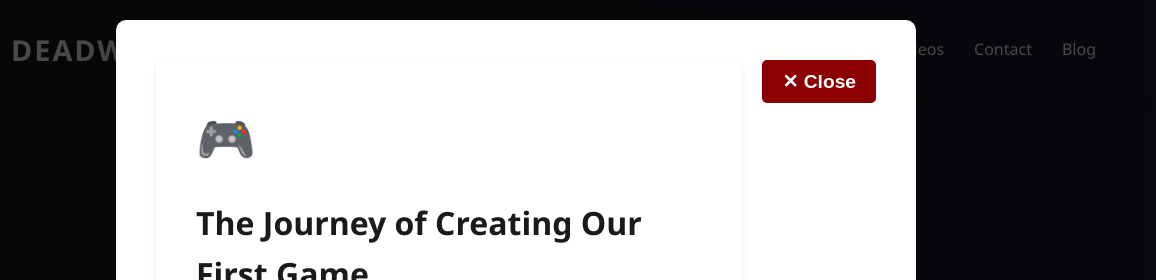
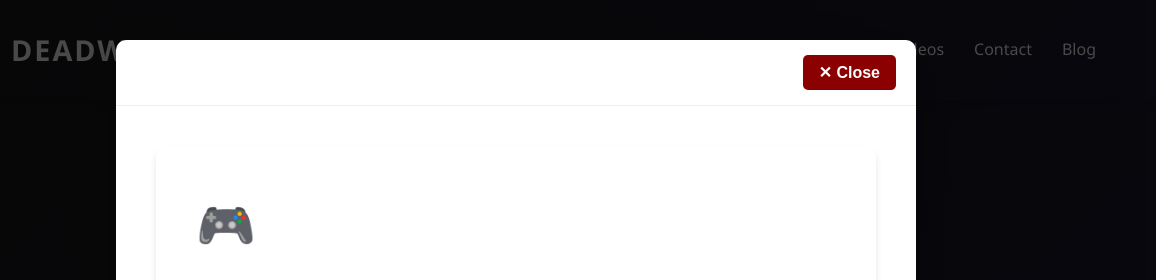
Before and after one commit to Niharkanta1/deadwolf-games, a website built with Vite: page blog.html in a window 1280 px wide. Both pictures are taken after a click on the element 243 px from the left and 608 px from the top of the page. Shown: the top 280 px of the page, 124-1280 px from the left. Built offline with nearby package versions, Linux system fonts and the light colour scheme.

Commit message:
Reposition close button to top of modal and make blog content fill full popup space

```diff
--- a/src/blog.ts
+++ b/src/blog.ts
@@ -184,6 +184,7 @@ function showBlogPost(post: BlogPost): void {
   const postContainer = document.createElement("div");
   postContainer.className = "blog-modal-container";
 
+  // Create header with close button
   const headerDiv = document.createElement("div");
   headerDiv.className = "blog-modal-header";
 
@@ -191,8 +192,11 @@ function showBlogPost(post: BlogPost): void {
   closeBtn.className = "blog-modal-close";
   closeBtn.textContent = "✕ Close";
 
+  headerDiv.appendChild(closeBtn);
+
+  // Create content div
   const contentDiv = document.createElement("div");
-  contentDiv.style.width = "100%";
+  contentDiv.className = "blog-modal-content";
 
   contentDiv.innerHTML = `
     <article class="blog-post">
@@ -209,9 +213,8 @@ function showBlogPost(post: BlogPost): void {
     </article>
   `;
 
-  headerDiv.appendChild(contentDiv);
-  headerDiv.appendChild(closeBtn);
   postContainer.appendChild(headerDiv);
+  postContainer.appendChild(contentDiv);
   modal.appendChild(postContainer);
   container.appendChild(modal);
 
--- a/src/styles/main.css
+++ b/src/styles/main.css
@@ -600,39 +600,46 @@ body {
 .blog-modal-container {
     background: white;
     border-radius: 10px;
-    padding: 40px;
+    padding: 0;
     max-width: 800px;
     width: 100%;
     margin: auto;
     position: relative;
     box-shadow: 0 20px 60px rgba(0, 0, 0, 0.3);
+    display: flex;
+    flex-direction: column;
+    max-height: 90vh;
 }
 
 .blog-modal-header {
     display: flex;
-    justify-content: space-between;
-    align-items: flex-start;
-    margin-bottom: 30px;
-    gap: 20px;
+    justify-content: flex-end;
+    align-items: center;
+    padding: 15px 20px;
+    border-bottom: 1px solid #eee;
+    flex-shrink: 0;
 }
 
 .blog-modal-close {
     background: var(--primary-color);
     color: white;
     border: none;
-    padding: 10px 20px;
+    padding: 8px 16px;
     border-radius: 5px;
     cursor: pointer;
-    font-size: 1.2rem;
+    font-size: 1rem;
     font-weight: bold;
     transition: background 0.3s ease;
-    flex-shrink: 0;
-    height: fit-content;
-    min-width: 100px;
 }
 
 .blog-modal-close:hover {
     background: var(--accent-color);
+}
+
+.blog-modal-content {
+    padding: 40px;
+    overflow-y: auto;
+    flex: 1;
 }
 
 /* ============================================
@@ -685,15 +692,15 @@ body {
     }
 
     .blog-modal-container {
+        padding: 0;
+    }
+
+    .blog-modal-content {
         padding: 20px;
     }
 
     .blog-modal-header {
         flex-direction: column;
-    }
-
-    .blog-modal-close {
-        width: 100%;
     }
 }
 
```
